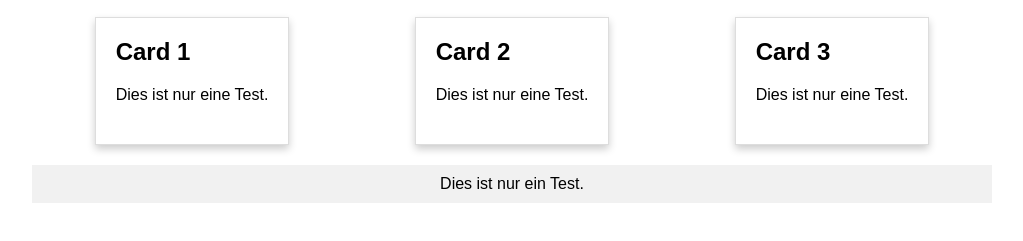
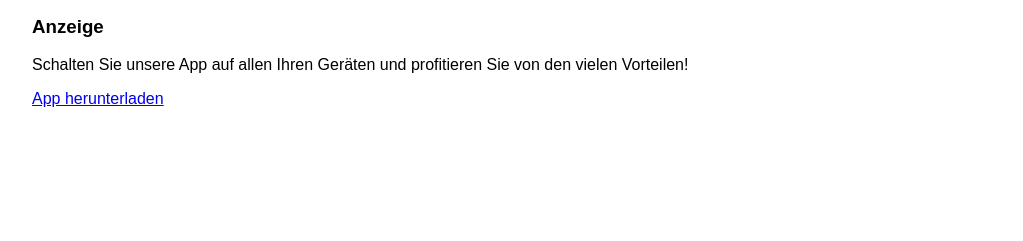
Before and after one commit to PEPELEITER/pepeleiter.github.io, a plain HTML site: page ueber.html in a window 1280 px wide. Shown: the part 133-374 px from the top of the page, without its empty margins (128-1151 px from the left). Drawn offline with Linux system fonts and the light colour scheme.

Commit message:
Update ueber.html

```diff
--- a/ueber.html
+++ b/ueber.html
@@ -79,23 +79,11 @@
             <a href="#">Über diese Website</a>
             <a href="#">Kontakt LOL</a>
         </div>
-        <div class="main">
-            <div class="card">
-                <h2>Card 1</h2>
-                <p>Dies ist nur eine Test.</p>
-            </div>
-            <div class="card">
-                <h2>Card 2</h2>
-                <p>Dies ist nur eine Test.</p>
-            </div>
-            <div class="card">
-                <h2>Card 3</h2>
-                <p>Dies ist nur eine Test.</p></p>
-            </div>
-        </div>
-        <div class="footer">
-            <p>Dies ist nur ein Test.</p>
-        </div>
+    <div class="ad">
+    <h3>Anzeige</h3>
+    <p>Schalten Sie unsere App auf allen Ihren Geräten und profitieren Sie von den vielen Vorteilen!</p>
+    <a href="#" class="button">App herunterladen</a>
+    </div>
     </div>
 </body>
 </html>
```
